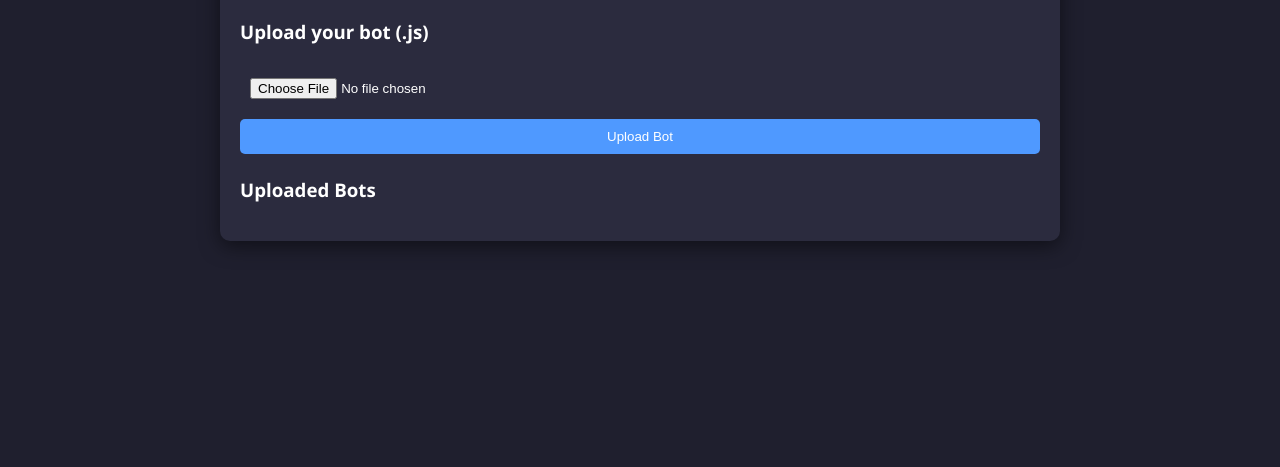
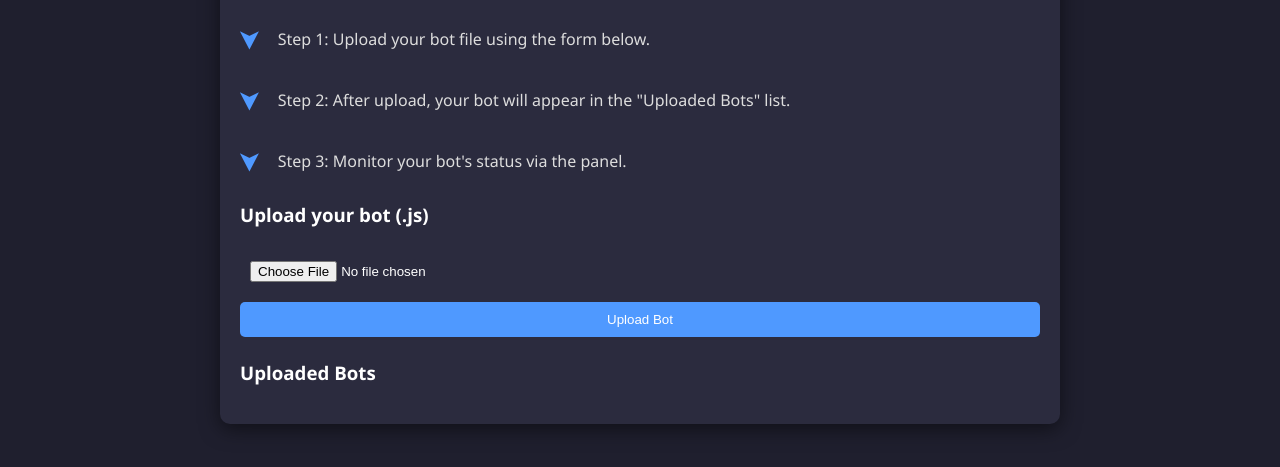
Before and after one commit to madhavkingrajar1161-droid/botzone-panel, a website: page public/dashboard.html in a window 1280 px wide. Shown: the part 159-626 px from the top of the page. Drawn offline with Linux system fonts and the light colour scheme; no server answers.

Commit message:
Update dashboard.html

```diff
--- a/public/dashboard.html
+++ b/public/dashboard.html
@@ -3,6 +3,25 @@
 <head>
   <title>Dashboard - BotZone</title>
   <link rel="stylesheet" href="style.css">
+  <style>
+    /* Arrow instructions styles */
+    .instruction {
+      display: flex;
+      align-items: center;
+      margin: 20px 0;
+    }
+    .arrow {
+      font-size: 30px;
+      margin-right: 15px;
+      color: #4f99ff;
+      transform: rotate(90deg);
+    }
+    .instruction p {
+      margin: 0;
+      font-size: 16px;
+      color: #ddd;
+    }
+  </style>
 </head>
 <body>
 <nav>
@@ -15,6 +34,23 @@
 
 <div class="container">
   <h1>Your Dashboard</h1>
+
+  <!-- Instructions -->
+  <div class="instruction">
+    <div class="arrow">➤</div>
+    <p>Step 1: Upload your bot file using the form below.</p>
+  </div>
+
+  <div class="instruction">
+    <div class="arrow">➤</div>
+    <p>Step 2: After upload, your bot will appear in the "Uploaded Bots" list.</p>
+  </div>
+
+  <div class="instruction">
+    <div class="arrow">➤</div>
+    <p>Step 3: Monitor your bot's status via the panel.</p>
+  </div>
+
   <h3>Upload your bot (.js)</h3>
   <form action="/upload" method="POST" enctype="multipart/form-data">
     <input type="file" name="botfile" required>
@@ -28,7 +64,7 @@
 </div>
 
 <script>
-  // Fetch bots for now (simple demo)
+  // Fetch bots and show status
   fetch('/status')
     .then(res => res.json())
     .then(data => {
```
